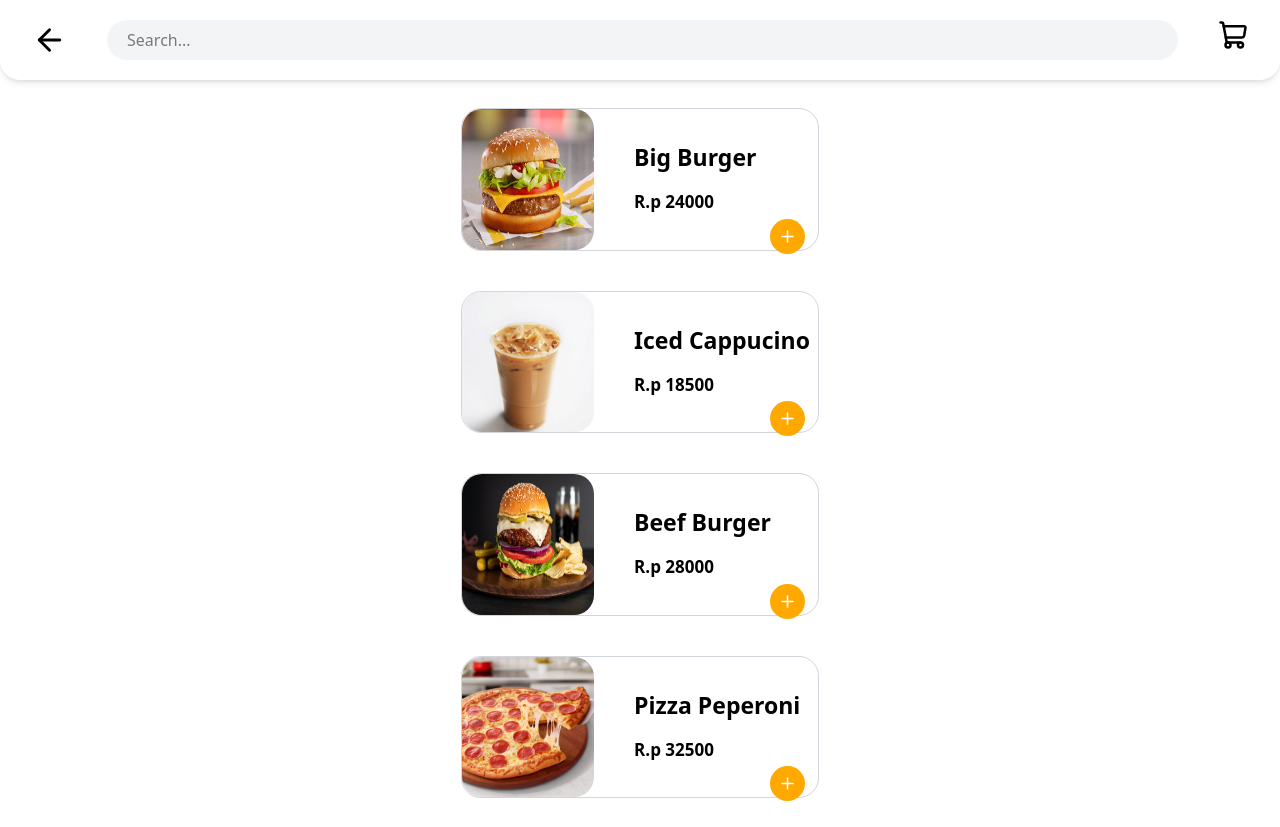
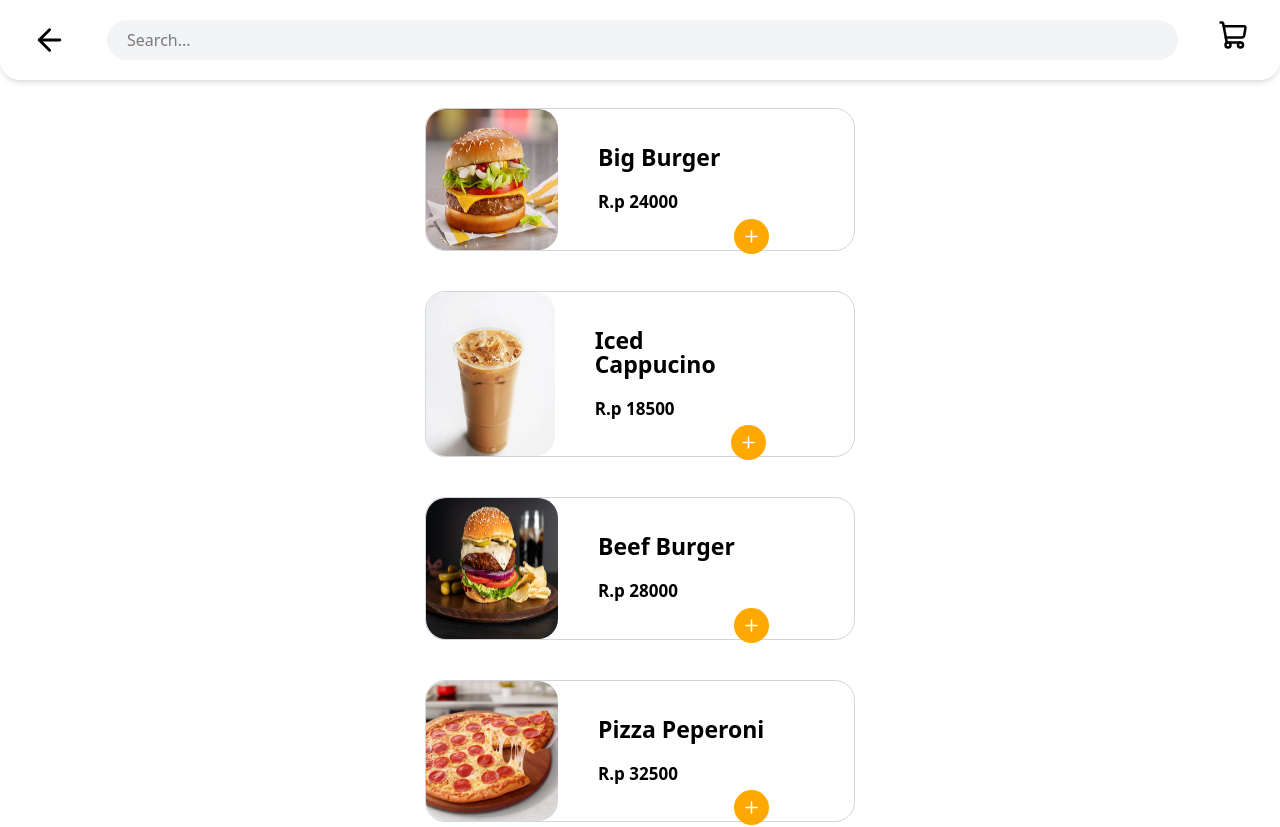
Before and after one commit to nuraziz07/MaxWay, a React (Vite) app: page / in a window 1280 px wide. Shown: the top 827 px of the page. Built offline with nearby package versions, Linux system fonts and the light colour scheme.

Commit message:
o'zgarishlar

```diff
--- a/src/components/Food/foodItem.jsx
+++ b/src/components/Food/foodItem.jsx
@@ -26,7 +26,7 @@ const FoodItem = () => {
                 return (
                     <div
                         key={index}
-                        className={`w-full ${check > 1 ? 'border border-yellow-500' : 'border border-gray-300'}   transition-all ease-in duration-170 hover:scale-102 rounded-[20px]  gap-10 flex`}
+                        className={`w-full pr-20 ${check > 1 ? 'border border-yellow-500' : 'border border-gray-300'}   transition-all ease-in duration-170 hover:scale-102 rounded-[20px]  gap-10 flex`}
                     >
                         <div onClick={() => navigate(`/detail/${item.id}`)}>
                             <img
```
